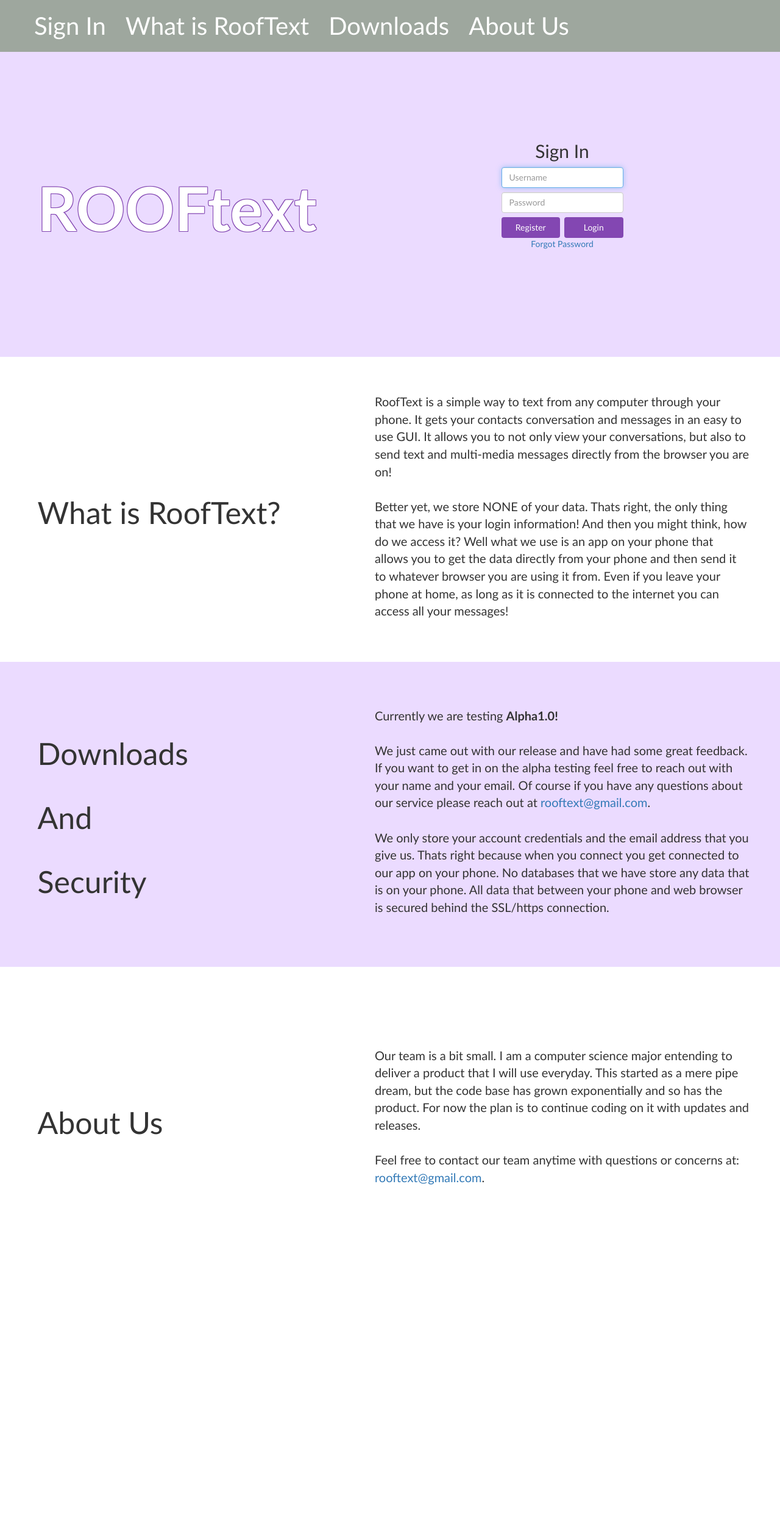
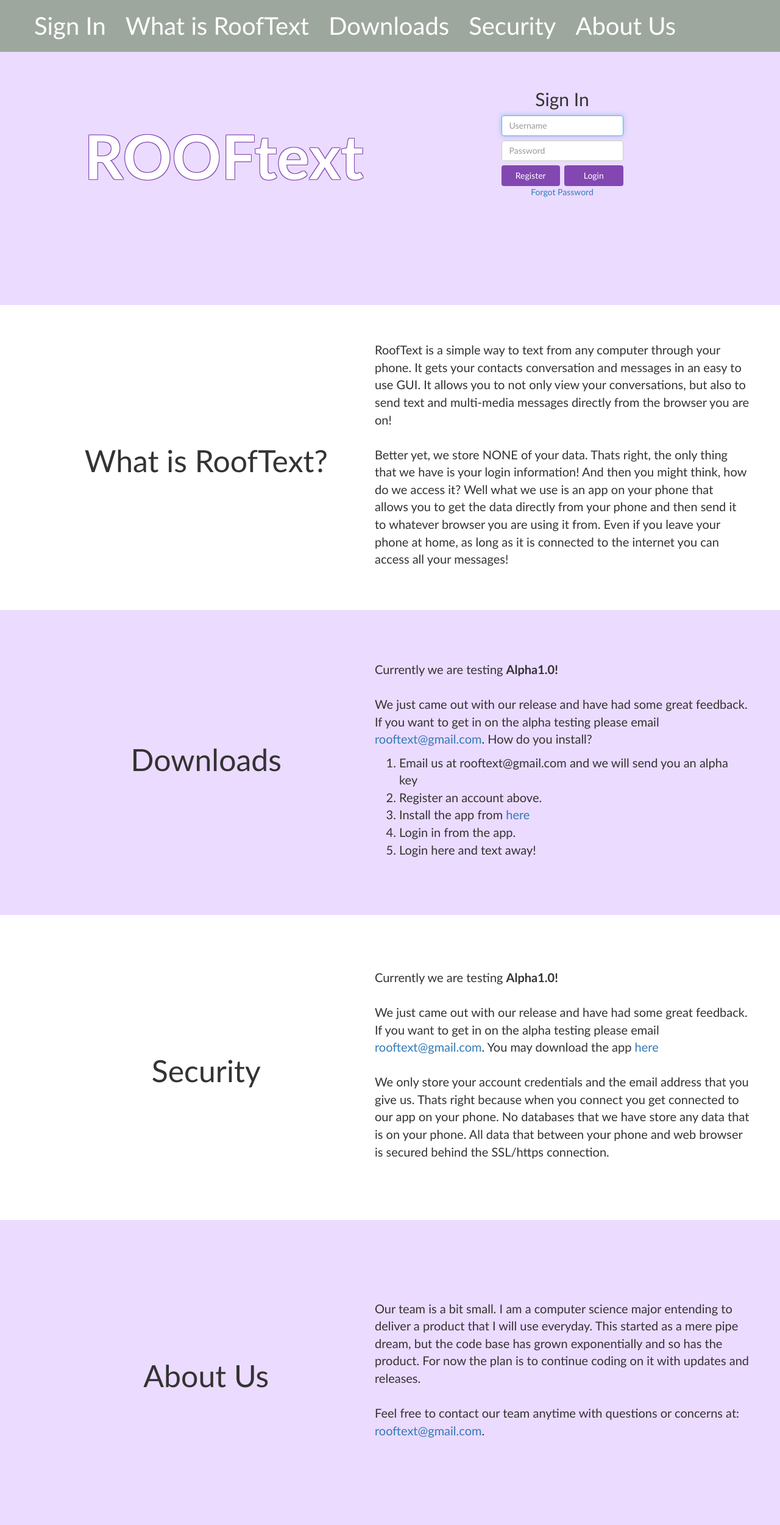
Before and after one commit to swrap/message_server, a Django app: page / in a window 1280 px wide. Shown: the whole page at 61% size. Before the commit the page ends 1942 px from the top, so only its background shows below. Run offline with Django 3.2, Linux system fonts and the light colour scheme; parts of the project's set-up code (start-up, migrations or seed data) failed here and were passed over; some libraries are stand-ins or nearby versions.

Commit message:
What happend:  - Fixed up css on main  - Added in code for download link for android apk

```diff
--- a/RoofMessage/MessageApp/templates/MessageApp/index.html
+++ b/RoofMessage/MessageApp/templates/MessageApp/index.html
@@ -2,6 +2,11 @@
 {% load staticfiles %}
 
 {% block head_block %}
+    {% if debug %}
+        <link rel="stylesheet" href="{% static "jquery-3.1.1.min.js" %}">
+        <link rel="stylesheet" href="{% static "bootstrap.min.css" %}">
+        <link rel="stylesheet" href="{% static "bootstrap-theme.css" %}">
+    {% else %}
         <script src="https://ajax.googleapis.com/ajax/libs/jquery/1.12.4/jquery.min.js"></script>
         <!-- Latest compiled and minified CSS -->
         <link rel="stylesheet" href="https://maxcdn.bootstrapcdn.com/bootstrap/3.3.7/css/bootstrap.min.css" integrity="sha384-BVYiiSIFeK1dGmJRAkycuHAHRg32OmUcww7on3RYdg4Va+PmSTsz/K68vbdEjh4u" crossorigin="anonymous">
@@ -9,8 +14,9 @@
         <link rel="stylesheet" href="https://maxcdn.bootstrapcdn.com/bootstrap/3.3.7/css/bootstrap-theme.min.css" integrity="sha384-rHyoN1iRsVXV4nD0JutlnGaslCJuC7uwjduW9SVrLvRYooPp2bWYgmgJQIXwl/Sp" crossorigin="anonymous">
         <!-- Latest compiled and minified JavaScript -->
         <script src="https://maxcdn.bootstrapcdn.com/bootstrap/3.3.7/js/bootstrap.min.js" integrity="sha384-Tc5IQib027qvyjSMfHjOMaLkfuWVxZxUPnCJA7l2mCWNIpG9mGCD8wGNIcPD7Txa" crossorigin="anonymous"></script>
+        <script src="{% static "message_app/analytics.js" %}"></script>
+    {% endif %}
     <link rel="stylesheet" href="{% static "message_app/index.css" %}">
-    <script src="{% static "message_app/analytics.js" %}"></script>
     <title>RoofText</title>
 {% endblock %}
 
@@ -27,12 +33,15 @@
                 <a style="color:white; text-decoration: none;" href="#downloads">Downloads</a>
             </li>
             <li class="nav_bar_items" role="tab">
+                <a style="color:white; text-decoration: none;" href="#security">Security</a>
+            </li>
+            <li class="nav_bar_items" role="tab">
                 <a style="color:white; text-decoration: none;" href="#about_us">About Us</a>
             </li>
         </ul>
     </div>
     <div id="master_container">
-        <div id="nav_scroll_section" data-target="#nav_bar" data-offset="0" class="scrollspy-example" style="padding-top: 85px;">
+        <div id="nav_scroll_section" data-target="#nav_bar" data-offset="0" class="scrollspy-example">
             <div class="nav_bar_section background_switch" id="sign_in">
                 <div class="left_side">
                     <h1>
@@ -193,7 +202,27 @@
             <div class="nav_bar_section background_switch" id="downloads">
                 <div class="left_side">
                     <h1>Downloads</h1><br>
-                    <h1>And</h1><br>
+                </div>
+                <div class="right_side">
+                    <p>
+                        Currently we are testing <b>Alpha1.0!</b><br><br>
+                        We just came out with our release and have had some
+                        great feedback. If you want to get in on the alpha
+                        testing please email <a>rooftext@gmail.com</a>.
+
+                        How do you install?<br>
+                        <ol style="display: block;">
+                            <li>Email us at rooftext@gmail.com and we will send you an alpha key</li>
+                            <li>Register an account above.</li>
+                            <li>Install the app from <a href="#">here</a></li>
+                            <li>Login in from the app.</li>
+                            <li>Login here and text away!</li>
+                        </ol>
+                    </p>
+                </div>
+            </div>
+            <div class="nav_bar_section" id="security">
+                <div class="left_side">
                     <h1>Security</h1>
                 </div>
                 <div class="right_side">
@@ -201,9 +230,8 @@
                         Currently we are testing <b>Alpha1.0!</b><br><br>
                         We just came out with our release and have had some
                         great feedback. If you want to get in on the alpha
-                        testing feel free to reach out with your name and your
-                        email. Of course if you have any questions about our
-                        service please reach out at <a>rooftext@gmail.com</a>.
+                        testing please email <a>rooftext@gmail.com</a>.
+                        You may download the app <a href="#">here</a>
                         <br>
                         <br>
                         We only store your account credentials and the email
@@ -212,17 +240,10 @@
                         No databases that we have store any data that is
                         on your phone. All data that between your phone and
                         web browser is secured behind the SSL/https connection.
-{#                        How do you install?<br>#}
-{#                        <ol style="display: inline-block; width: 90%;">#}
-{#                            <li>Register an account above.</li>#}
-{#                            <li>Install the app (testing it as you read, should be available on the Android App Store by mid December 2016).</li>#}
-{#                            <li>Login in with your account credentials from the app.</li>#}
-{#                            <li>Login here and text away!</li>#}
-{#                        </ol>#}
                     </p>
                 </div>
             </div>
-            <div class="nav_bar_section" id="about_us">
+            <div class="nav_bar_section background_switch" id="about_us">
                 <div class="left_side">
                     <h1>About Us</h1>
                 </div>
--- a/RoofMessage/MessageApp/views.py
+++ b/RoofMessage/MessageApp/views.py
@@ -82,7 +82,7 @@ def index(request):
         Group.objects.create(name=GROUP_BROWSER).save()
 
     user_form = UserForm()
-    context = {"user_form": user_form}
+    context = {"user_form": user_form, "debug": settings.DEBUG}
     return render(request, 'MessageApp/index.html', context)
 
 
@@ -120,7 +120,7 @@ def user_login(request):
                 user_profile = None
             if user_profile and not user_profile.check_attempts():
                 return render(request, 'MessageApp/index.html', {"login": "Account has too many attempts. "
-                            "Please ", "reset": True},
+                            "Please ", "reset": True, "debug": settings.DEBUG},
                             status=400)
         if user:
             if user.is_active:
@@ -130,11 +130,11 @@ def user_login(request):
                 return redirect('MessageApp:message')
             else:
                 return render(request, 'MessageApp/index.html',
-                              {"login": "Account is disabled."})
+                              {"login": "Account is disabled.", "debug": settings.DEBUG})
         else:
-            return render(request, 'MessageApp/index.html', {"login": "Incorrect Login Username or password"}, status=400)
+            return render(request, 'MessageApp/index.html', {"login": "Incorrect Login Username or password", "debug": settings.DEBUG}, status=400)
     else:
-        return render(request, 'MessageApp/index.html', {})
+        return render(request, 'MessageApp/index.html', {"debug": settings.DEBUG})
 
 @cache_control(no_cache=True, must_revalidate=True, no_store=True)
 @user_passes_test(user_allowed,login_url='/')
--- a/RoofMessage/static/message_app/index.css
+++ b/RoofMessage/static/message_app/index.css
@@ -102,6 +102,11 @@ p, li {
     width: 50%;
 }
 
+.left_side > h1 {
+    text-align: center;
+    align-self: center;
+}
+
 .right_side {
     float: left;
     width: 50%;
@@ -129,11 +134,11 @@ p, li {
     margin-bottom: 0;
 }
 
-li {
+.nav_bar_list > li {
     float: left;
 }
 
-li a {
+.nav_bar_list > li a {
     display: block;
     color: white;
     text-align: center;
@@ -141,7 +146,7 @@ li a {
     text-decoration: none;
 }
 
-li a:hover {
+.nav_bar_list > li a:hover {
     background-color: #111;
 }
 
```
Lines whose indentation alone changed are shown as unchanged.
